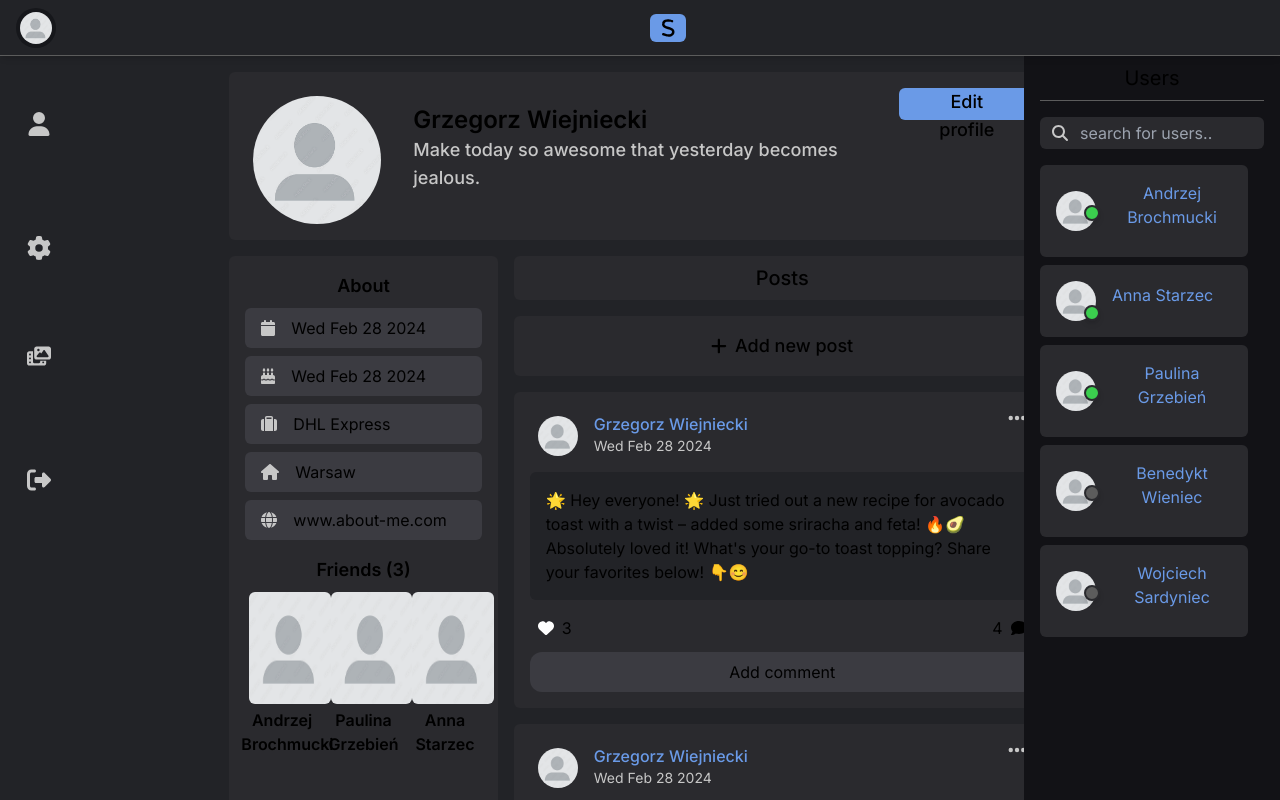
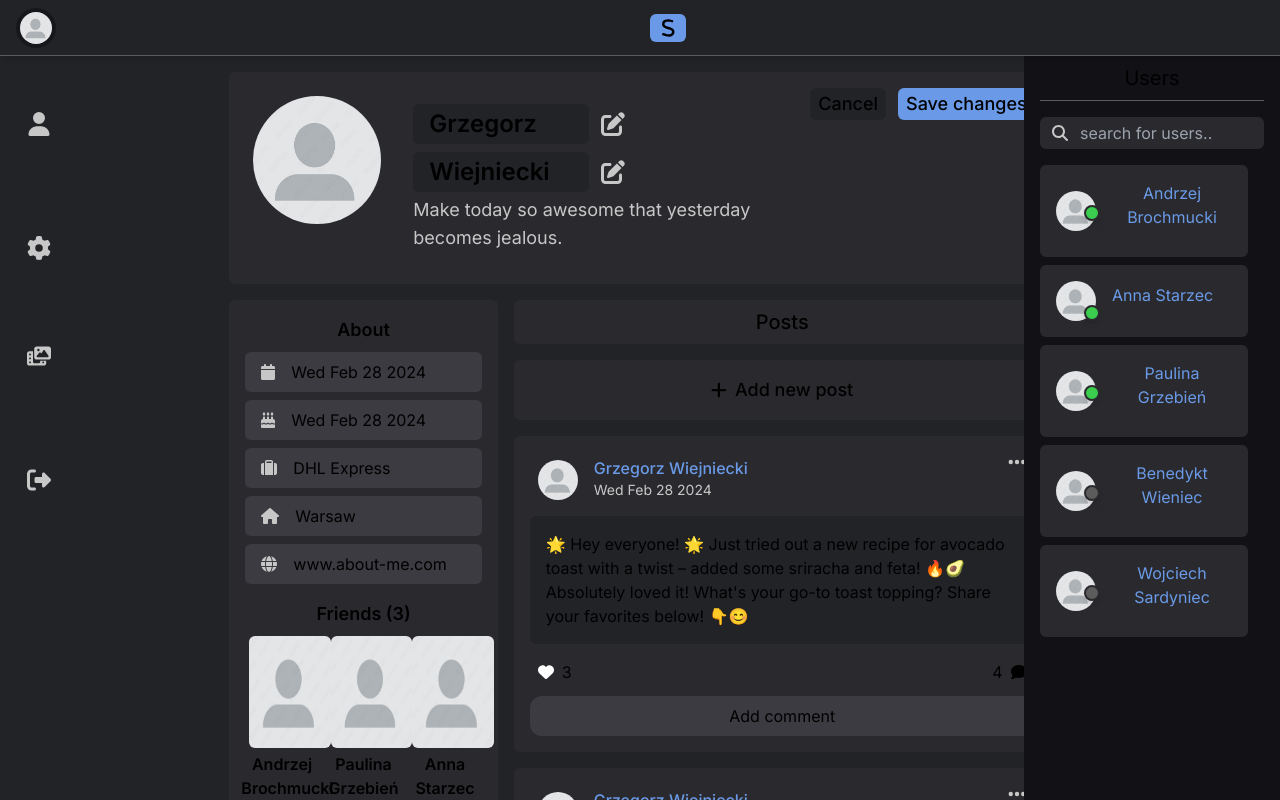
Before and after one commit to S-Lukasz/social-app, a Next.js app: page /users/0 in a window 1280 px wide. Both pictures are taken after a click on the button "Edit profile". Shown: the top 800 px of the page. Built offline with nearby package versions, Linux system fonts and the light colour scheme.

Commit message:
user profile edit initial changes

```diff
--- a/app/users/[id]/page.tsx
+++ b/app/users/[id]/page.tsx
@@ -7,10 +7,23 @@ import Post from "@/app/components/Post";
 import PostSelected from "@/app/components/PostSelected";
 import { UserPostItem, UserProfileData } from "@/app/consts";
 import useDisableScroll from "@/app/hooks/useDisableScroll";
-import { faChevronDown, faPlus } from "@fortawesome/free-solid-svg-icons";
+import {
+  faChevronDown,
+  faEdit,
+  faPlus,
+} from "@fortawesome/free-solid-svg-icons";
 import { FontAwesomeIcon } from "@fortawesome/react-fontawesome";
 import Link from "next/link";
-import { useContext, useEffect, useMemo, useRef, useState } from "react";
+import {
+  Dispatch,
+  FormEvent,
+  SetStateAction,
+  useContext,
+  useEffect,
+  useMemo,
+  useRef,
+  useState,
+} from "react";
 
 export default function UserPage({ params }: { params: { id: number } }) {
   const { loggedUser, users, setloggedUser, onUserUpdated } =
@@ -26,7 +39,10 @@ export default function UserPage({ params }: { params: { id: number } }) {
   const userData = users[params.id];
   const commentsScrollListRef = useRef<HTMLDivElement>(null);
 
+  const [userName, setUserName] = useState(userData.name);
+  const [userSurname, setUserSurname] = useState(userData.surname);
   const [loadLimit, setLoadLimit] = useState(9);
+  const [isEditEnabled, setIsEditEnabled] = useState(false);
   const [scrollHeight, setScrollHeight] = useState(0);
   const [userPosts, setUserPosts] = useState<UserPostItem[]>([]);
   const [postSelectedId, setPostSelectedId] = useState<number>();
@@ -40,11 +56,27 @@ export default function UserPage({ params }: { params: { id: number } }) {
 
   function onUserActionButton() {
     if (userData.id === loggedUser.id) {
+      if (isEditEnabled) {
+        saveEditedData();
+        setIsEditEnabled(false);
+      } else {
+        setIsEditEnabled(true);
+      }
     } else if (loggedUser.friends.includes(userData.id)) {
       removeFriend(userData.id);
     } else {
       addFriend(userData.id);
     }
+  }
+
+  function saveEditedData() {
+    const userClone = {
+      ...loggedUser,
+      name: userName,
+      surname: userSurname,
+    };
+
+    onUserUpdated(userClone);
   }
 
   function addFriend(userID: number) {
@@ -88,13 +120,22 @@ export default function UserPage({ params }: { params: { id: number } }) {
 
   useEffect(() => {
     if (userData.id === loggedUser.id) {
-      setUserActionButtonText("Edit profile");
+      if (isEditEnabled) setUserActionButtonText("Save changes");
+      else setUserActionButtonText("Edit profile");
     } else if (loggedUser.friends.includes(userData.id)) {
       setUserActionButtonText("Remove friend");
     } else {
       setUserActionButtonText("Send invite");
     }
-  }, [userData, loggedUser]);
+  }, [userData, loggedUser, isEditEnabled]);
+
+  function onInputTextChanged(
+    e: FormEvent<HTMLInputElement>,
+    setVoid: Dispatch<SetStateAction<string>>
+  ) {
+    const target = e.target as HTMLInputElement;
+    setVoid(target.value);
+  }
 
   return (
     <div className="bg-my-front-items flex w-full min-h-screen relative">
@@ -107,28 +148,81 @@ export default function UserPage({ params }: { params: { id: number } }) {
       ></PostSelected>
 
       <div className="flex flex-col pb-4 mx-auto xl:w-2/3 w-11/12">
-        <div className="flex rounded-md bg-my-light xl:p-4 p-2 m-4 ">
+        <div className="flex rounded-md bg-my-light xl:p-4 p-3 m-4 ">
           <img
-            className="xl:w-32 xl:h-32 w-24 h-24 rounded-full mt-2 ml-2 mr-4 cursor-pointer duration-100 transition-all scale:110 hover:scale-100"
+            className="xl:w-32 xl:h-32 w-24 h-24 rounded-full mt-2 ml-2 xl:mr-4 mr-2 cursor-pointer duration-100 transition-all scale:110 hover:scale-100"
             src={userData.avatarUrl}
             alt={"avatar_user_" + userData.id}
           />
-          <div className="flex xl:flex-row flex-col  w-full justify-between">
+          <div className="flex xl:flex-row flex-col w-full justify-between">
             <div className="flex flex-col m-4">
-              <span className="font-semibold text-2xl">
+              <div className="font-semibold text-2xl">
+                <span className={isEditEnabled ? "hidden" : "flex"}>
                   {userData.name} {userData.surname}
                 </span>
-              <span className="font-medium xl:text-lg text-my-text-light ">
-                {userData.description}
+                <div
+                  className={
+                    isEditEnabled ? "flex flex-col gap-2 mb-1" : "hidden"
+                  }
+                >
+                  <div className="flex xl:max-w-44 max-w-40 items-center gap-3">
+                    <input
+                      className="rounded-md px-4 py-1 xl:max-w-44 max-w-40 bg-my-front-items "
+                      onInput={(e) => onInputTextChanged(e, setUserName)}
+                      value={userName}
+                      placeholder="Name"
+                    ></input>
+                    <FontAwesomeIcon
+                      className="h-6 w-6 text-my-text-light"
+                      icon={faEdit}
+                    ></FontAwesomeIcon>
+                  </div>
+
+                  <div className="flex xl:max-w-44 max-w-40 items-center gap-3">
+                    <input
+                      className="rounded-md px-4 py-1 xl:max-w-44 max-w-40 bg-my-front-items "
+                      onInput={(e) => onInputTextChanged(e, setUserSurname)}
+                      value={userSurname}
+                      placeholder="Surname"
+                    ></input>
+                    <FontAwesomeIcon
+                      className="h-6 w-6 text-my-text-light"
+                      icon={faEdit}
+                    ></FontAwesomeIcon>
+                  </div>
+                </div>
+              </div>
+              <span className="font-normal xl:text-lg text-my-text-light ">
+                <span>{userData.description}</span>
               </span>
             </div>
 
+            <div className="flex xl:m-0 ml-auto gap-3 mb-2">
               <button
+                onClick={() => setIsEditEnabled(false)}
+                className={
+                  isEditEnabled
+                    ? "px-2 h-8 font-medium text-lg text-center rounded-md bg-my-front-items hover:bg-my-very-light duration-300 transition-colors"
+                    : "hidden"
+                }
+              >
+                Cancel
+              </button>
+              <button
+                disabled={
+                  isEditEnabled && (userName === "" || userSurname === "")
+                }
                 onClick={() => onUserActionButton()}
-              className="m-2 xl:m-0 px-6 h-8 font-medium text-lg text-center rounded-md bg-my-accent hover:bg-my-very-light duration-300 transition-colors"
+                className={
+                  (isEditEnabled && (userName === "" || userSurname === "")
+                    ? "bg-my-front-items text-my-text-medium"
+                    : "bg-my-accent hover:bg-my-very-light") +
+                  " px-2 h-8 font-medium text-lg text-center rounded-md duration-300 transition-colors text-nowrap"
+                }
               >
                 {userActionButtonText}
               </button>
+            </div>
           </div>
         </div>
 
```
Lines whose indentation alone changed are shown as unchanged.
